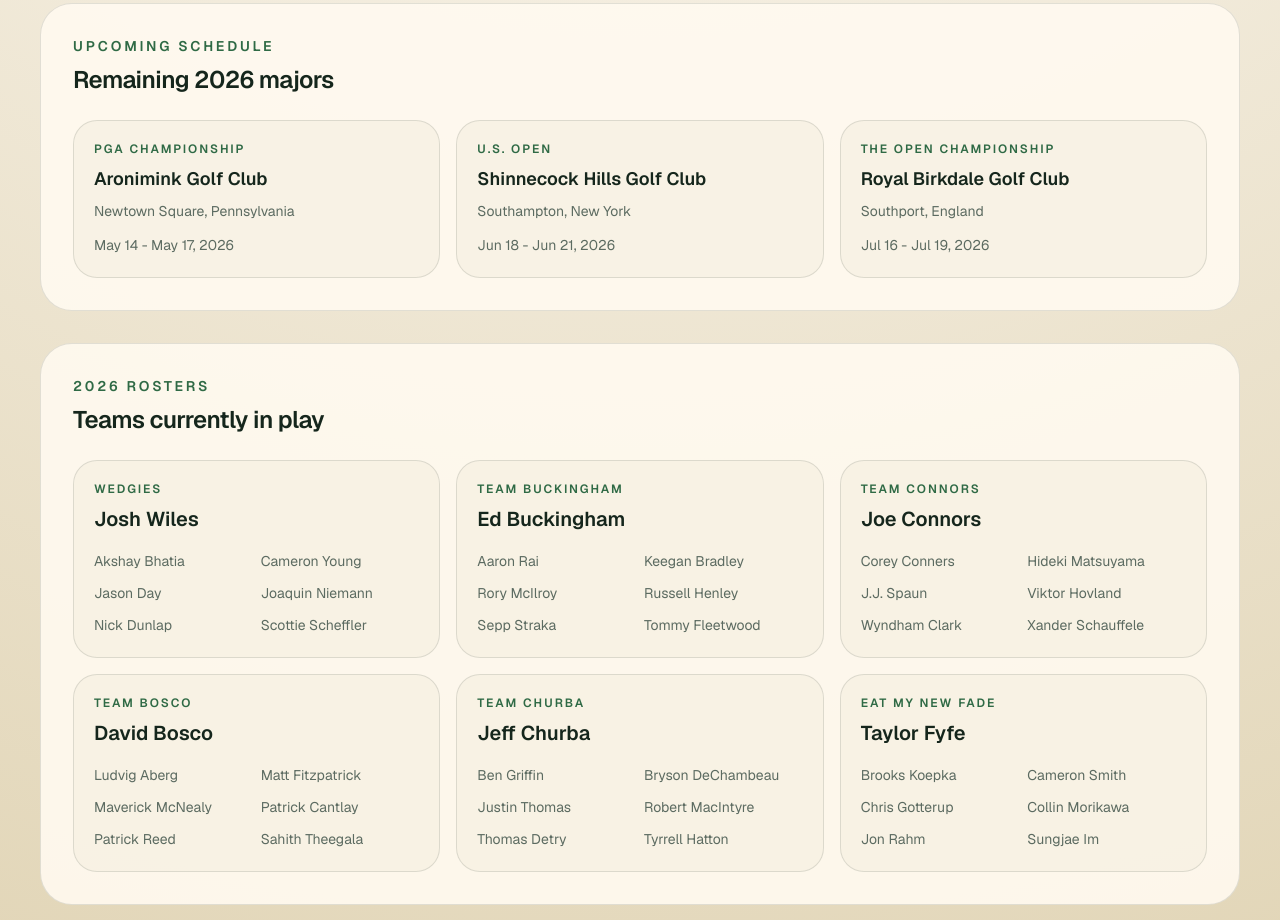
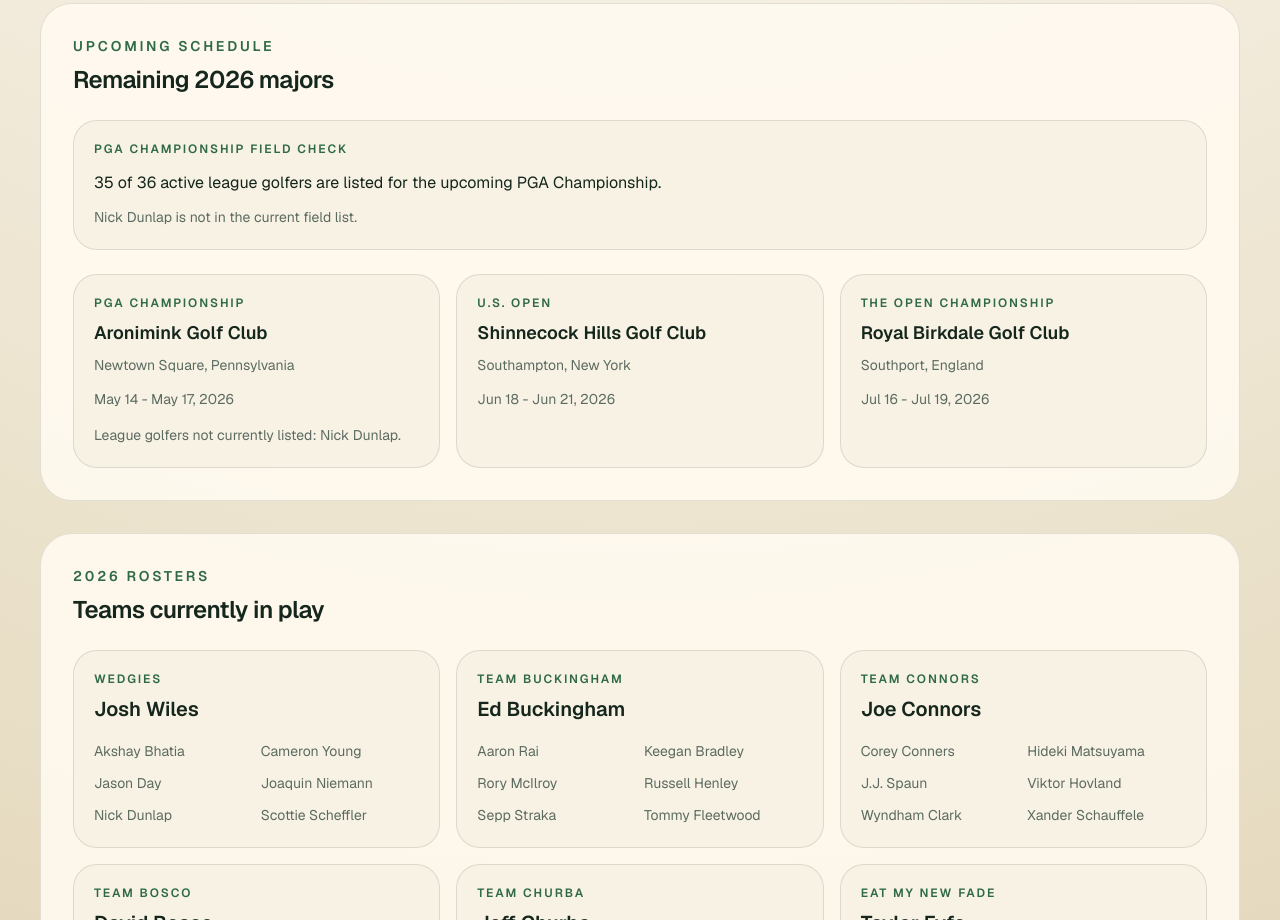
Before and after one commit to jawiles1/major-pool-winners, a Next.js app in the folder web/: page /seasons/2026 in a window 1280 px wide. Shown: the part 1000-1920 px from the top of the page. Built offline with nearby package versions, Linux system fonts and the light colour scheme.

Commit message:
Add 2026 PGA field availability notices

```diff
--- a/web/src/app/page.tsx
+++ b/web/src/app/page.tsx
@@ -1,7 +1,8 @@
 import Link from "next/link";
 
 import { golfers, leagueTerm, majors, members, rosters } from "@/lib/data";
-import { getResolvedMajors, getStandings } from "@/lib/league";
+import { pgaChampionship2026Field } from "@/lib/major-fields";
+import { getFieldAvailabilityForYear, getResolvedMajors, getStandings } from "@/lib/league";
 
 export default function Home() {
   const resolvedMajors = getResolvedMajors(majors).sort((left, right) =>
@@ -16,6 +17,14 @@
     members,
   );
   const leader = standings[0];
+  const pgaFieldAvailability = getFieldAvailabilityForYear(
+    rosters,
+    golfers,
+    2026,
+    [...pgaChampionship2026Field],
+  );
+  const missingPgaGolfersText =
+    pgaFieldAvailability.missingGolfers.map((golfer) => golfer.name).join(" and ");
 
   return (
     <main className="min-h-screen bg-[radial-gradient(circle_at_top,_rgba(255,250,240,0.95),_rgba(245,239,226,1)_45%,_rgba(228,218,193,0.95)_100%)]">
@@ -140,13 +149,19 @@
               className="rounded-[2rem] border border-line bg-card p-6"
             >
               <p className="text-sm font-semibold uppercase tracking-[0.2em] text-accent">
-                Coming next
+                PGA field watch
               </p>
-              <ul className="mt-5 space-y-4 text-sm leading-6 text-muted">
-                <li>The 2025 season page now carries the original draft and offseason story.</li>
-                <li>Next up is expanding from season history into standings and majors navigation.</li>
-                <li>Major-specific pages will later support automated event updates.</li>
-              </ul>
+              <p className="mt-5 text-base leading-7 text-foreground">
+                {pgaFieldAvailability.listedGolferCount} of {pgaFieldAvailability.activeGolferCount} active league golfers are listed for the upcoming PGA Championship.
+              </p>
+              <p className="mt-3 text-sm leading-6 text-muted">
+                {pgaFieldAvailability.missingGolfers.length > 0
+                  ? `${missingPgaGolfersText} ${pgaFieldAvailability.missingGolfers.length === 1 ? "is" : "are"} not in the current field list.`
+                  : "Every active league golfer is currently listed in the field."}
+              </p>
+              <p className="mt-3 text-sm leading-6 text-muted">
+                We can reuse this same check on future major pages once the field lists are available.
+              </p>
             </section>
           </aside>
         </section>
--- a/web/src/app/seasons/2026/page.tsx
+++ b/web/src/app/seasons/2026/page.tsx
@@ -1,8 +1,10 @@
 import Link from "next/link";
 
 import { golfers, leagueTerm, majors, members, rosters } from "@/lib/data";
+import { pgaChampionship2026Field } from "@/lib/major-fields";
 import {
   buildPayoutDecision,
+  getFieldAvailabilityForYear,
   getMemberRosterForYear,
   getResolvedMajors,
   getSeasonMajors,
@@ -49,6 +51,14 @@
     members,
   );
   const leader = standings[0];
+  const pgaFieldAvailability = getFieldAvailabilityForYear(
+    rosters,
+    golfers,
+    seasonYear,
+    [...pgaChampionship2026Field],
+  );
+  const missingPgaGolfersText =
+    pgaFieldAvailability.missingGolfers.map((golfer) => golfer.name).join(" and ");
 
   return (
     <main className="min-h-screen bg-[radial-gradient(circle_at_top,_rgba(255,250,240,0.97),_rgba(245,239,226,1)_42%,_rgba(226,214,184,0.98)_100%)]">
@@ -162,6 +172,19 @@
           <h2 className="mt-2 text-2xl font-semibold tracking-tight">
             Remaining 2026 majors
           </h2>
+          <div className="mt-6 rounded-[1.5rem] border border-line bg-background/70 p-5">
+            <p className="text-xs font-semibold uppercase tracking-[0.16em] text-accent">
+              PGA Championship field check
+            </p>
+            <p className="mt-3 text-base leading-7 text-foreground">
+              {pgaFieldAvailability.listedGolferCount} of {pgaFieldAvailability.activeGolferCount} active league golfers are listed for the upcoming PGA Championship.
+            </p>
+            <p className="mt-2 text-sm leading-6 text-muted">
+              {pgaFieldAvailability.missingGolfers.length > 0
+                ? `${missingPgaGolfersText} ${pgaFieldAvailability.missingGolfers.length === 1 ? "is" : "are"} not in the current field list.`
+                : "Every active league golfer is currently listed in the field."}
+            </p>
+          </div>
           <div className="mt-6 grid gap-4 lg:grid-cols-3">
             {upcomingMajors.map((major) => (
               <article key={major.id} className="rounded-[1.5rem] border border-line bg-background/70 p-5">
@@ -173,6 +196,13 @@
                 <p className="mt-3 text-sm leading-6 text-muted">
                   {formatDateRange(major.startDate, major.endDate)}
                 </p>
+                {major.id === "major_2026_pga" ? (
+                  <p className="mt-3 text-sm leading-6 text-muted">
+                    {pgaFieldAvailability.missingGolfers.length > 0
+                      ? `League golfers not currently listed: ${missingPgaGolfersText}.`
+                      : "All active league golfers are currently listed in the field."}
+                  </p>
+                ) : null}
               </article>
             ))}
           </div>
--- a/web/src/lib/league.ts
+++ b/web/src/lib/league.ts
@@ -1,6 +1,7 @@
 import type {
   AnnualDropDecision,
   DraftBoardPick,
+  FieldAvailability,
   Golfer,
   LeagueTerm,
   Major,
@@ -19,6 +20,18 @@
     .replace(/[.'’,-]/g, " ")
     .replace(/\s+/g, " ")
     .trim();
+}
+
+function normalizeGolferNameForFieldCheck(name: string): string {
+  const normalizedName = normalizeGolferName(
+    name.normalize("NFD").replace(/[\u0300-\u036f]/g, ""),
+  );
+
+  const aliases = new Map<string, string>([
+    ["matthew fitzpatrick", "matt fitzpatrick"],
+  ]);
+
+  return aliases.get(normalizedName) ?? normalizedName;
 }
 
 export function findWinnerMatch(
@@ -157,6 +170,32 @@
     .sort((left, right) => left.name.localeCompare(right.name));
 }
 
+export function getFieldAvailabilityForYear(
+  rosters: RosterPick[],
+  golfers: Golfer[],
+  year: number,
+  fieldGolferNames: string[],
+): FieldAvailability {
+  const activeGolfers = getActiveRostersForYear(rosters, year)
+    .map((rosterPick) => golfers.find((golfer) => golfer.id === rosterPick.golferId))
+    .filter((golfer): golfer is Golfer => Boolean(golfer));
+
+  const fieldNames = new Set(
+    fieldGolferNames.map((name) => normalizeGolferNameForFieldCheck(name)),
+  );
+
+  const missingGolfers = activeGolfers.filter(
+    (golfer) =>
+      !fieldNames.has(normalizeGolferNameForFieldCheck(golfer.name)),
+  );
+
+  return {
+    activeGolferCount: activeGolfers.length,
+    listedGolferCount: activeGolfers.length - missingGolfers.length,
+    missingGolfers: missingGolfers.sort((left, right) => left.name.localeCompare(right.name)),
+  };
+}
+
 export function getSeasonMajors(majors: Major[], year: number): Major[] {
   return majors.filter((major) => major.year === year);
 }
--- /dev/null
+++ b/web/src/lib/major-fields.ts
@@ -0,0 +1,164 @@
+export const pgaChampionship2026Field = [
+  "Ludvig Aberg",
+  "Angel Ayora",
+  "Derek Berg",
+  "Daniel Berger",
+  "Christiaan Bezuidenhout",
+  "Akshay Bhatia",
+  "Francisco Bide",
+  "Chandler Blanchet",
+  "Michael Block",
+  "Keegan Bradley",
+  "Michael Brennan",
+  "Jacob Bridgeman",
+  "Daniel Brown",
+  "Sam Burns",
+  "Brian Campbell",
+  "Patrick Cantlay",
+  "Ricky Castillo",
+  "Bud Cauley",
+  "Stewart Cink",
+  "Wyndham Clark",
+  "Tyler Collet",
+  "Corey Conners",
+  "Pierceson Coody",
+  "Jason Day",
+  "Bryson DeChambeau",
+  "Thomas Detry",
+  "Luke Donald",
+  "Jesse Droemer",
+  "Jason Dufner",
+  "Nico Echavarria",
+  "Harris English",
+  "Bryce Fisher",
+  "Steven Fisk",
+  "Alex Fitzpatrick",
+  "Matt Fitzpatrick",
+  "Tommy Fleetwood",
+  "Ryan Fox",
+  "Rickie Fowler",
+  "Chris Gabriele",
+  "Mark Geddes",
+  "Ryan Gerard",
+  "Lucas Glover",
+  "Chris Gotterup",
+  "Ben Griffin",
+  "Emiliano Grillo",
+  "Max Greyserman",
+  "Jordan Gumberg",
+  "Harry Hall",
+  "Brian Harman",
+  "Padraig Harrington",
+  "Tyrrell Hatton",
+  "Zach Haynes",
+  "Russell Henley",
+  "Kazuki Higa",
+  "Garrick Higgo",
+  "Joe Highsmith",
+  "Daniel Hillier",
+  "Ryo Hisatsune",
+  "Rico Hoey",
+  "Nicolai Hojgaard",
+  "Rasmus Hojgaard",
+  "Ian Holt",
+  "Billy Horschel",
+  "Viktor Hovland",
+  "Austin Hurt",
+  "Sungjae Im",
+  "Stephan Jaeger",
+  "Casey Jarvis",
+  "Dustin Johnson",
+  "Jared Jones",
+  "Kota Kaneko",
+  "Michael Katrude",
+  "Martin Kaymer",
+  "John Keefer",
+  "Ben Kern",
+  "Michael Kim",
+  "Si Woo Kim",
+  "Chris Kirk",
+  "Kurt Kitayama",
+  "Jake Knapp",
+  "Brooks Koepka",
+  "Min Woo Lee",
+  "Ryan Lenahan",
+  "Haotong Li",
+  "Mikael Lindberg",
+  "David Lipsky",
+  "Shane Lowry",
+  "Robert MacIntyre",
+  "Hideki Matsuyama",
+  "Denny McCarthy",
+  "Matt McCarty",
+  "Paul McClure",
+  "Max McGreevy",
+  "Rory McIlroy",
+  "Tom McKibbin",
+  "Maverick McNealy",
+  "Shaun Micheel",
+  "Phil Mickelson",
+  "Keith Mitchell",
+  "Collin Morikawa",
+  "William Mouw",
+  "Rasmus Neergaard-Petersen",
+  "Joaquin Niemann",
+  "Alex Noren",
+  "Andrew Novak",
+  "John Parry",
+  "Taylor Pendrith",
+  "Marco Penge",
+  "Ben Polland",
+  "J.T. Poston",
+  "Aldrich Potgieter",
+  "David Puig",
+  "Andrew Putnam",
+  "Jon Rahm",
+  "Aaron Rai",
+  "Patrick Reed",
+  "Kristoffer Reitan",
+  "Patrick Rodgers",
+  "Justin Rose",
+  "Davis Riley",
+  "Adrien Saddier",
+  "Garrett Sapp",
+  "Jayden Schaper",
+  "Xander Schauffele",
+  "Scottie Scheffler",
+  "Adam Schenk",
+  "Matti Schmid",
+  "Adam Scott",
+  "Braden Shattuck",
+  "Alex Smalley",
+  "Cameron Smith",
+  "Jordan Smith",
+  "Austin Smotherman",
+  "Elvis Smylie",
+  "Travis Smyth",
+  "J.J. Spaun",
+  "Jordan Spieth",
+  "Sam Stevens",
+  "Sepp Straka",
+  "Andy Sullivan",
+  "Nick Taylor",
+  "Sahith Theegala",
+  "Justin Thomas",
+  "Michael Thorbjornsen",
+  "Sami Valimaki",
+  "Jhonattan Vegas",
+  "Ryan Vermeer",
+  "Jimmy Walker",
+  "Matt Wallace",
+  "Bernd Wiesberger",
+  "Timothy Wiseman",
+  "Gary Woodland",
+  "Y.E. Yang",
+  "Cameron Young",
+  "Max Homa",
+  "Sudarshan Yellamaraju",
+  "Tom Hoge",
+  "Kevin Yu",
+  "Mac Meissner",
+  "Tony Finau",
+  "Kevin Roy",
+  "Davis Thompson",
+] as const;
--- a/web/src/lib/types.ts
+++ b/web/src/lib/types.ts
@@ -176,3 +176,9 @@
   unpaidObligations: number;
   lastWinningMajorId?: string;
 };
+
+export type FieldAvailability = {
+  activeGolferCount: number;
+  listedGolferCount: number;
+  missingGolfers: Golfer[];
+};
```
